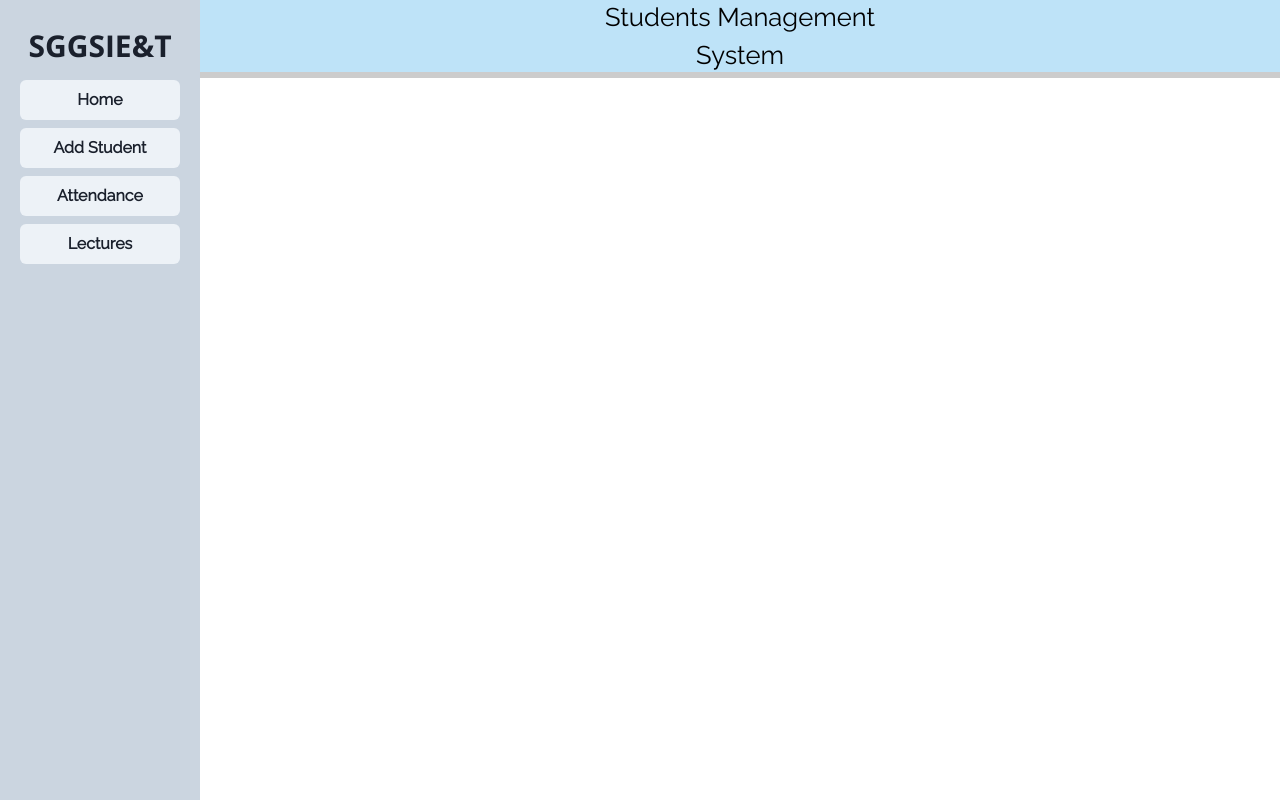
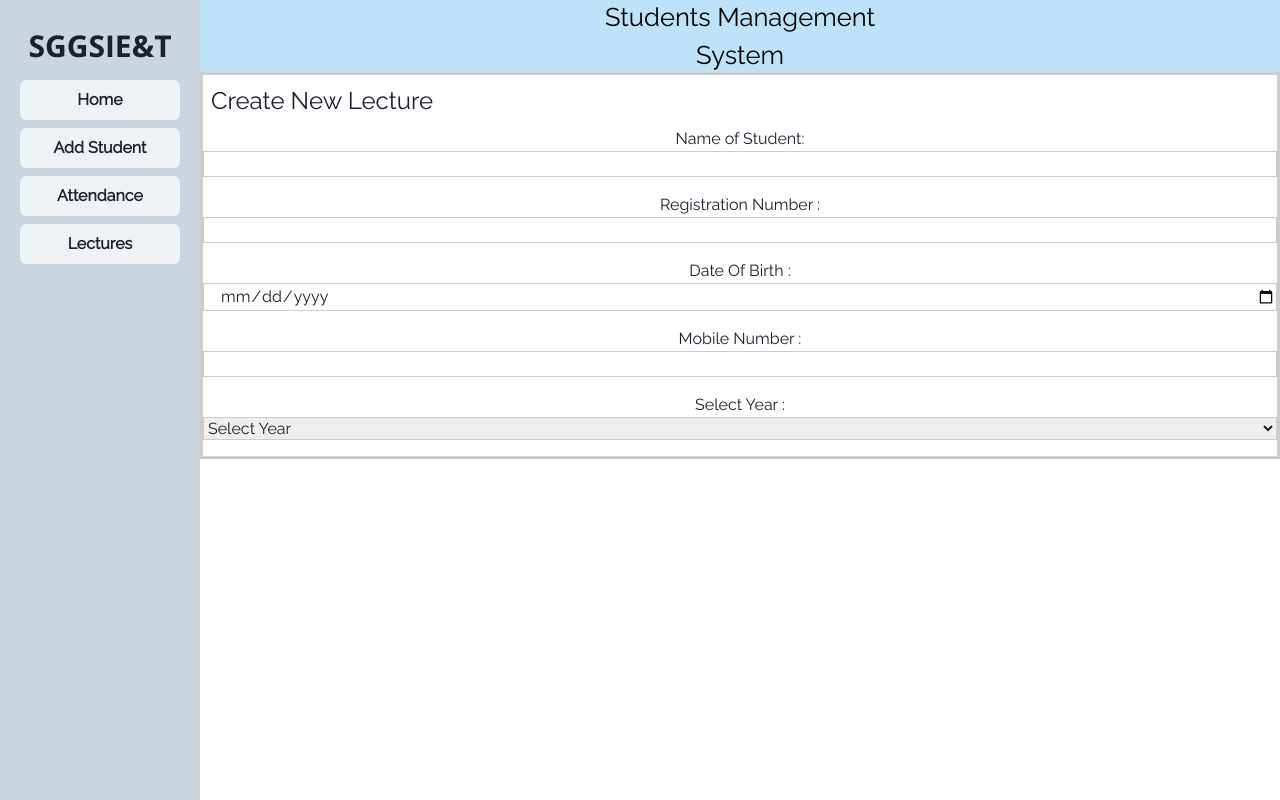
Before and after one commit to sandeshjadhav5/students-management-system, a React (Create React App) app in the folder client/: page /markattendance in a window 1280 px wide. Built offline with nearby package versions, Linux system fonts and the light colour scheme.

Commit message:
added latest changes

```diff
--- a/client/src/Components/Header.jsx
+++ b/client/src/Components/Header.jsx
@@ -20,8 +20,8 @@ const Header = ({ showSidebarButton = true, onShowSidebar }) => {
           fontSize={{
             base: "1rem",
             sm: "1.1rem",
-            md: "1.2rem",
-            lg: "1.5rem",
+            md: "1.1rem",
+            lg: "1.2rem",
             xl: "1.6rem",
           }}
         >
--- a/client/src/Pages/MarkAttendendance.jsx
+++ b/client/src/Pages/MarkAttendendance.jsx
@@ -1,11 +1,93 @@
 import React from "react";
 import Sidebar_Header from "../Components/Sidebar_Header";
+import { useState } from "react";
+import "../Pages/Home.css";
+
+import { Link } from "react-router-dom";
+import { Heading, Text, useToast } from "@chakra-ui/react";
+
+import { addStudents, addStudentsSuccess } from "../Redux/AppReducer/action";
+import { useDispatch, useSelector } from "react-redux";
 
 const MarkAttendendance = () => {
+  const [name, setName] = useState("");
+  const [registrationNumber, setRegistrationNumber] = useState("");
+  const [dateOfBirth, setDateOfBirth] = useState("");
+  const [mobileNumber, setMobileNumber] = useState();
+  const [year, setYear] = useState("");
+  const dispatch = useDispatch();
+
+  const handleSubmitAddStudent = (e) => {
+    e.preventDefault();
+    console.log(typeof mobileNumber);
+    const payload = {
+      name,
+      registrationNumber,
+      dateOfBirth,
+      mobileNumber,
+      year,
+    };
+    console.log(payload);
+    if (payload) {
+      dispatch(addStudents(payload));
+    }
+  };
   return (
     <div>
       <Sidebar_Header />
-      <div className="mainContent"></div>
+      <div className="mainContent">
+        <Text textAlign="left" fontSize="1.5rem" p="2" fontWeight="2rem">
+          Create New Lecture
+        </Text>
+        <form onSubmit={handleSubmitAddStudent} className="modalForm">
+          <div>
+            <label>Name of Student:</label>
+            <input
+              onChange={(e) => setName(e.target.value)}
+              type="text"
+              required
+            />
+          </div>
+          <div>
+            <label>Registration Number :</label>
+            <input
+              onChange={(e) => setRegistrationNumber(e.target.value)}
+              type="text"
+              required
+            />
+          </div>
+
+          <div>
+            <label>Date Of Birth :</label>
+            <br />
+            <input
+              onChange={(e) => setDateOfBirth(e.target.value)}
+              type="date"
+              required
+            />
+          </div>
+
+          <div>
+            <label>Mobile Number :</label>
+            <input
+              onChange={(e) => setMobileNumber(e.target.value)}
+              type="number"
+              required
+            />
+          </div>
+
+          <div>
+            <label>Select Year :</label> <br />
+            <select onChange={(e) => setYear(e.target.value)} required>
+              <option>Select Year</option>
+              <option>First</option>
+              <option>Second</option>
+              <option>Third</option>
+              <option>Fourth</option>
+            </select>
+          </div>
+        </form>
+      </div>
     </div>
   );
 };
```
